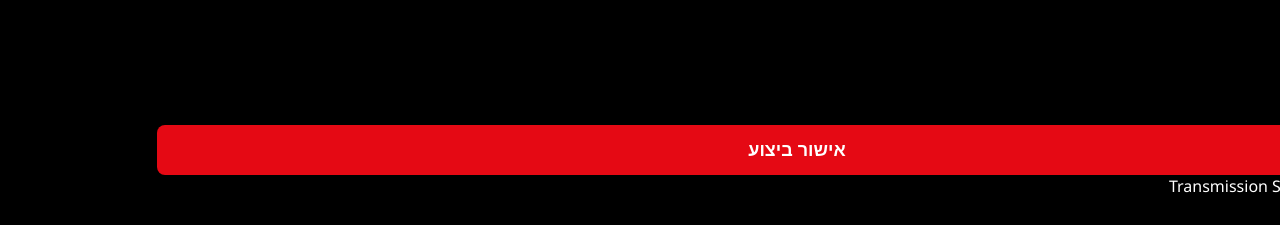
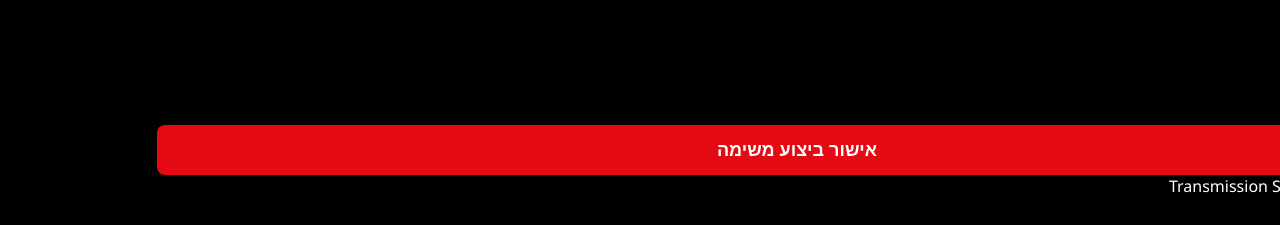
Before and after one commit to raza785612-cmd/casa-de-papel-race, a React (Vite) app: page /station/1 in a window 1280 px wide. Shown: the top 225 px of the page. Built offline with nearby package versions, Linux system fonts and the light colour scheme; sample sign-in values are in the browser's storage.

Commit message:
security

```diff
--- a/src/components/Station.jsx
+++ b/src/components/Station.jsx
@@ -20,7 +20,7 @@ const Station = () => {
       "4": { address: "ס.פ 9ד חיסין", intel: "עלה בש.ש. שהנדון התחלה רווק טעמי לבן אילן", task: "סיוש לטובת טלפרינטר",escort:"מאור", budget: "50 שח", hours: "14:30 - 15:30", img: "" },
       "5": { address: "ס.פ 9ד חיסין", intel: "המשך המשימה", task: "טלפרינטר לבן הטעמי, סוף אילן מושב טעמי סוף דוד לעוגן",escort:"מאור", budget: "50 שח", hours: "16:30 - 17:30", img: "" },
       "6": { partner: "ענבר", address: "מסעדת ראמה, המלך ג'ורג' 38", intel:"ניפגש ב20:00",task:"",escort:"מאור", hours: "20:00 - 21:00", img: "" },
-      "7": { group: "פרנקל, אגם, יוני, מתן", address: "חניון לוריא", intel: "הנדון התחלה חומוס את הבורוכס שמנת חומוס לוריא",task: "סוף רווק תוכי לבן בורוכב",escort:"מאור + אליקו", hours: "22:00 - 02:00",img: "" },
+      "7": { group: "פרנקל, אגם, יוני, מתן", address: "חניון לוריא", intel: "הנדון התחלה חומוס את הבורוכב שמנת חומוס לוריא",task: "סוף רווק תוכי לבן בורוכב",escort:"מאור + אליקו", hours: "22:00 - 02:00",img: "" },
       "8": { group: "פרנקל, אגם, יוני, מתן", address: "סדין סינמה", intel: "הנדון התבטא כי יעשה את הציר הבא בשעה 12:00: זמנהוף, המלך ג'ורג' עד כיכר מסריק",task: "מול מדריך מלווה",escort: "אביה", hours: "08:00 - 13:00",img: "" }
     },
     // כאן תוכל להוסיף "שם_משתמש": { ... } עבור שאר המשתתפים
@@ -28,13 +28,17 @@ const Station = () => {
 
   useEffect(() => {
   const savedUser = localStorage.getItem('race_user');
+
   if (!savedUser) {
-      navigate('/login');
+    // אם אין משתמש בזיכרון, שלח אותו ללוגין
+    // אנחנו מוסיפים את ה-ID כדי שהלוגין ידע לאן להחזיר אותו
+    navigate(`/login?s=${id}`);
     return;
   }
+
   setTeam(JSON.parse(savedUser));
   setLoading(false);
-  }, [navigate]);
+}, [id, navigate]);
 
   if (loading) return <div className="min-h-screen bg-black flex items-center justify-center text-red-600 font-bold">טוען נתוני משימה...</div>;
 
@@ -136,10 +140,16 @@ const Station = () => {
             )}
 
             <button
-              onClick={() => alert('המשימה דווחה בהצלחה. המשך ליעד הבא!')}
-              className="w-full mt-4 py-4 bg-red-600 hover:bg-red-700 text-white font-black rounded-xl shadow-lg transition-all active:scale-95"
+  onClick={() => {
+    // מוחק את פרטי ההתחברות מהמכשיר
+    localStorage.removeItem('race_user');
+    alert('המשימה הושלמה ודווחה! המערכת ננעלת עד לסריקת התחנה הבאה.');
+    // שולח אותם חזרה ללוגין (ריק)
+    navigate('/login');
+  }}
+  className="..."
 >
-              אישור ביצוע
+  אישור ביצוע משימה
 </button>
 
           </div>
```
Lines whose indentation alone changed are shown as unchanged.
